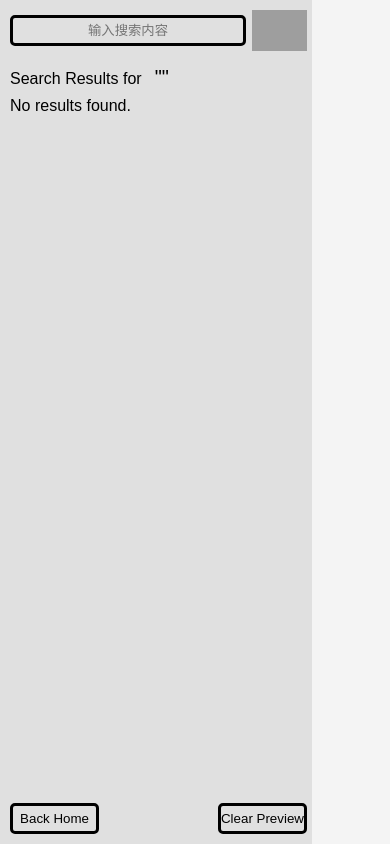
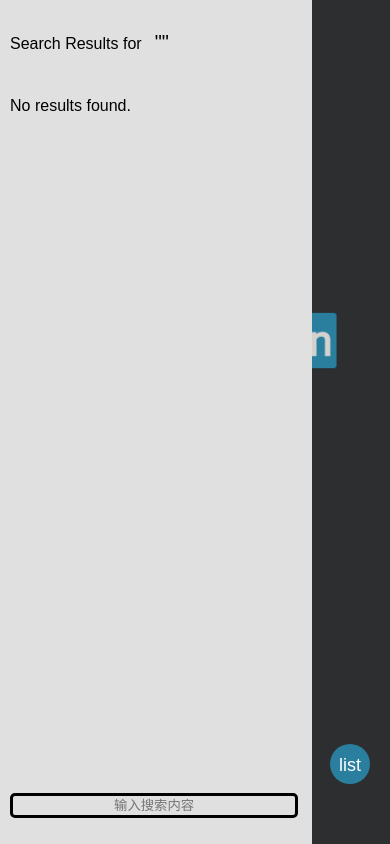
Before and after one commit to Mkz9s4Vy/ctsearch, a Flask app: template templates/results.html in a window 390 px wide. Run offline with Flask 3, Linux system fonts and the light colour scheme; the template is opened without the code that fills it, so the values that code supplies are empty; grey boxes are pictures that could not be loaded.

Commit message:
fix bugs for responsive design

```diff
--- a/searcher.py
+++ b/searcher.py
@@ -101,11 +101,13 @@ def search_index(query_str):
                     file_path = hit['file_path']
                     file_name = hit['file_name']
                     folder_path = os.path.dirname(file_path)
+                    folder_name = os.path.basename(folder_path)
                     score = hit.score  # Assuming Whoosh provides a score
                     results.append({
                         "file_name": file_name,
                         "file_path": file_path,
                         "folder_path": folder_path,
+                        "folder_name": folder_name,
                         "score": score
                     })
     except Exception as e:
@@ -135,8 +137,7 @@ def search():
         # return jsonify(results)
         return render_template('results.html', query=query_str, results=results)
     except Exception as e:
-        return jsonify({"error": str(e)}), 500
-        # return render_template('error.html', message='No query provided')
+        return redirect(url_for('index')) , 500
 
 # 定义iframe默认页面路由
 @app.route('/iframe_default')
@@ -148,7 +149,7 @@ def render_file():
     file_path = request.args.get('path')
     query_str = request.args.get('query')  # 获取搜索关键词
     if not file_path or not os.path.exists(file_path):
-        return "File not found", 404
+        return render_template('iframe_default.html'), 404
 
     try:
         file_extension = os.path.splitext(file_path)[1]
@@ -232,7 +233,7 @@ def render_file():
 
         return rendered_content
     except Exception as e:
-        return f"Error rendering file: {str(e)}", 500
+        return render_template('index.html'), 404
 
 
 
--- a/static/markdown_styles.css
+++ b/static/markdown_styles.css
@@ -7,6 +7,7 @@ body {
 	font-family: Helvetica, Arial, "PingFang SC", "Microsoft YaHei", "WenQuanYi Micro Hei", "tohoma,sans-serif";
 	margin: 0;
 	padding: 10%;
+	text-align: justify;
 }
 h1 {
 	font-size: 2.2em;
@@ -127,9 +128,9 @@ em, dfn {
 del {
 	text-decoration: line-through;
 }
-/*code {font-size:90%;}*/
+/* code {font-size:90%;} */
 
-/*pre {text-align:left; overflow-x: scroll; color: #257fa0; background: #f6f6f6; padding: 10pt 15pt; border-radius: 3px; border: solid 1px #e2e2e2;}*/
+pre {text-align:left; overflow-x: scroll; color: #257fa0; background: #f6f6f6; padding: 10pt 15pt; border-radius: 3px; border: solid 1px #e2e2e2;}
 
 pre {
 	margin: 0 0 10px;
--- a/static/results_styles.css
+++ b/static/results_styles.css
@@ -89,7 +89,7 @@ body {
 #left-top-search-input {
     display: inline-block;
     width: 95%;
-    height: 60%;
+    height: 95%;
     padding: 0;
     margin: 0;
     border: solid;
@@ -111,7 +111,7 @@ body {
 #left-top-results-title {
     height: 50%;
     font-size: 18px;
-    padding-top: 10px;
+    /* padding-top: 10px; */
 }
 
 #left-top-results-comment {
@@ -140,6 +140,43 @@ body {
     display: flex;
     justify-content: space-between;
 }
+
+
+#left-bottom-search {
+    display: none;
+    justify-content: space-between;
+    width: 100%;
+    height: 100%;
+}
+
+#left-bottom-search-form {
+    width: 100%;
+    display: flex;
+    justify-content: space-between;
+}
+
+#left-bottom-input-container {
+    width: 100%;
+    height: 100%;
+    display: flex;
+    flex-direction: column;
+    justify-content: center;
+}
+
+#left-bottom-search-input {
+    display: inline-block;
+    width: 95%;
+    height: 95%;
+    padding: 0;
+    margin: 0;
+    border: solid;
+    border-radius: 5px;
+    background-color: #e0e0e0;
+    color: #000000;
+    text-align: center;
+    cursor: text;
+}
+
 
 #left-bottom-back-home {
     height: 100%;
@@ -215,8 +252,13 @@ p {
     margin-bottom: 15px;
 }
 
+#folder-name {
+    font-size: 14px;
+}
+
 #folder-path {
     font-size: 14px;
+    display: none;
 }
 
 
@@ -230,6 +272,35 @@ p {
     transform: translateX(-100%);
 }
 
+
+#toggle-left-column-btn {
+    position: fixed;
+    bottom: 60px;
+    right: 20px;
+    z-index: 1001;
+    /* 确保按钮在最上方 */
+    background-color: #2a7e9e;
+    color: white;
+    border: none;
+    width: 40px;
+    /* 圆形的直径 */
+    height: 40px;
+    /* 圆形的直径 */
+    border-radius: 50%;
+    /* 使按钮变成圆形 */
+    cursor: pointer;
+    display: none;
+    /* 默认隐藏 */
+    text-align: center;
+    line-height: 40px;
+    /* 使文字垂直居中 */
+    font-size: 18px;
+    /* 调整文字大小 */
+}
+
+
+
+
 @media (max-width: 1000px) {
     #left-column {
         width: 80%;
@@ -242,17 +313,44 @@ p {
         height: 10%;
     }
 
+    #left-top-search {
+        display: none;
+    }
+
+    #left-top-results-title {
+        height: 80%;
+        display: flex;
+        align-items: center;
+    }
+
     #left-middle {
         height: 85%;
         overflow-y: auto;
     }
 
     #left-bottom {
-        height: 5%;
+        height: 3%;
+    }
+
+    #left-bottom-search {
+        display: flex;
+    }
+
+    #left-bottom-back-home {
+        display: none;
+    }
+
+    #left-bottom-btn-container {
+        display: none;
     }
 
     .hidden {
         transform: translateX(-100%);
+    }
+
+    #toggle-left-column-btn {
+        display: block;
+        /* 页面宽度小于1000时显示 */
     }
 }
 
@@ -263,6 +361,10 @@ p {
         position: relative;
         transform: none;
     }
+
+
+
+
 
     .hidden {
         transform: none;
--- a/templates/iframe_default.html
+++ b/templates/iframe_default.html
@@ -7,7 +7,7 @@
     <title>iframe default</title>
     <link rel="icon" href="{{ url_for('static', filename='favicon.ico') }}" type="image/x-icon">
     <!-- 引入样式表文件 -->
-    <!-- <link rel="stylesheet" href="{{ url_for('static', filename='results_styles.css') }}"> -->
+        <link rel="stylesheet" href="{{ url_for('static', filename='index_styles.css') }}">
 
     <style>
 
@@ -40,8 +40,8 @@
 </head>
 
 <body>
-    <div class="container">
-        no file selected
+    <div class="centered-form">
+        <img class="logo" src="{{ url_for('static', filename='no-file.png') }}" alt="Logo">
     </div>
 </body>
 
--- a/templates/index.html
+++ b/templates/index.html
@@ -13,7 +13,7 @@
 </head>
 <body>
     <div class="centered-form">
-        <img class="logo" src="{{ url_for('static', filename='logo-font-white.svg') }}" alt="Logo">
+        <img class="logo" src="{{ url_for('static', filename='logo.png') }}" alt="Logo">
         <!-- <h1>Search</h1> -->
         <div class="search-container">
             <form action="/search" method="get">
--- a/templates/results.html
+++ b/templates/results.html
@@ -23,6 +23,7 @@
             const fileItems = document.querySelectorAll('#left-column li');
             const fileContentContainer = document.getElementById('file-content');
             const container = document.querySelector('.container');
+            const toggleLeftColumnBtn = document.getElementById('toggle-left-column-btn');
 
             fileItems.forEach(item => {
                 item.addEventListener('click', function () {
@@ -72,14 +73,23 @@
             function handleSwipe() {
                 const swipeDistance = touchEndX - touchStartX;
                 // console.log('Swipe Distance:', swipeDistance);
-                if (swipeDistance > 50) {
+                if (swipeDistance > 30) {
                     // Swipe right, show the list
                     leftColumn.classList.remove('hidden');
-                } else if (swipeDistance < -50) {
+                } else if (swipeDistance < -30) {
                     // Swipe left, hide the list
                     leftColumn.classList.add('hidden');
                 }
             }
+
+            // 新增按钮点击事件
+            toggleLeftColumnBtn.addEventListener('click', function () {
+                if (leftColumn.classList.contains('hidden')) {
+                    leftColumn.classList.remove('hidden');
+                } else {
+                    leftColumn.classList.add('hidden');
+                }
+            })
         });
     </script>
 </head>
@@ -95,7 +105,7 @@
                         </div>
                         <div id="left-top-logo">
                             <input type="image" id="left-top-logo-img"
-                                src="{{ url_for('static', filename='search-btn.svg') }}" alt="Logo">
+                                src="{{ url_for('static', filename='search-btn.png') }}" alt="Logo">
                         </div>
                     </form>
                 </div>
@@ -117,6 +127,7 @@
                     <li title="点击预览文件内容">
                         <p id="file-name">{{ result.file_name }}</p>
                         <p id="folder-path">路径: {{ result.folder_path }}</p>
+                        <p id="folder-name">目录: {{ result.folder_name }}</p>
                     </li>
                     {% endfor %}
                 </ul>
@@ -127,6 +138,17 @@
 
 
             <div id="left-bottom">
+
+                <div id="left-bottom-search">
+                    <form id="left-bottom-search-form" action="/search" method="get">
+                        <div id="left-bottom-input-container">
+                            <input type="text" id="left-bottom-search-input" name="q" placeholder="输入搜索内容">
+                        </div>
+                    </form>
+                </div>
+
+
+
                 <div id="left-bottom-back-home">
                     <form id="left-bottom-back-home-form" action="/">
                         <button id="left-bottom-back-home-btn">Back Home</button>
@@ -145,6 +167,12 @@
             <iframe id="rendered-content" src="{{ url_for('iframe_default') }}"></iframe>
         </div>
     </div>
+
+    <!-- 新增按钮 -->
+    <button id="toggle-left-column-btn">list</button>
+
+
+
 </body>
 
 </html>
```
Also changed, not shown: templates/error.html (deleted, +0 -14 lines), static/favicon.ico, static/logo.png (added), static/no-file.png (added), static/search-btn.png (added).
